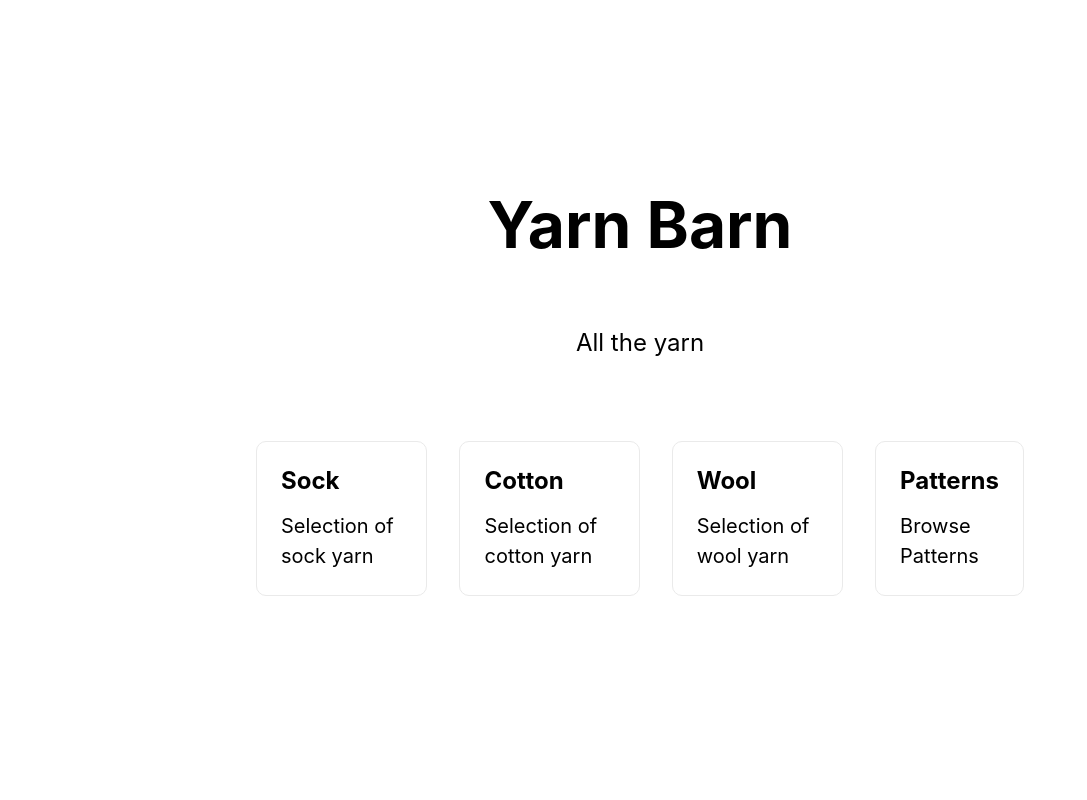
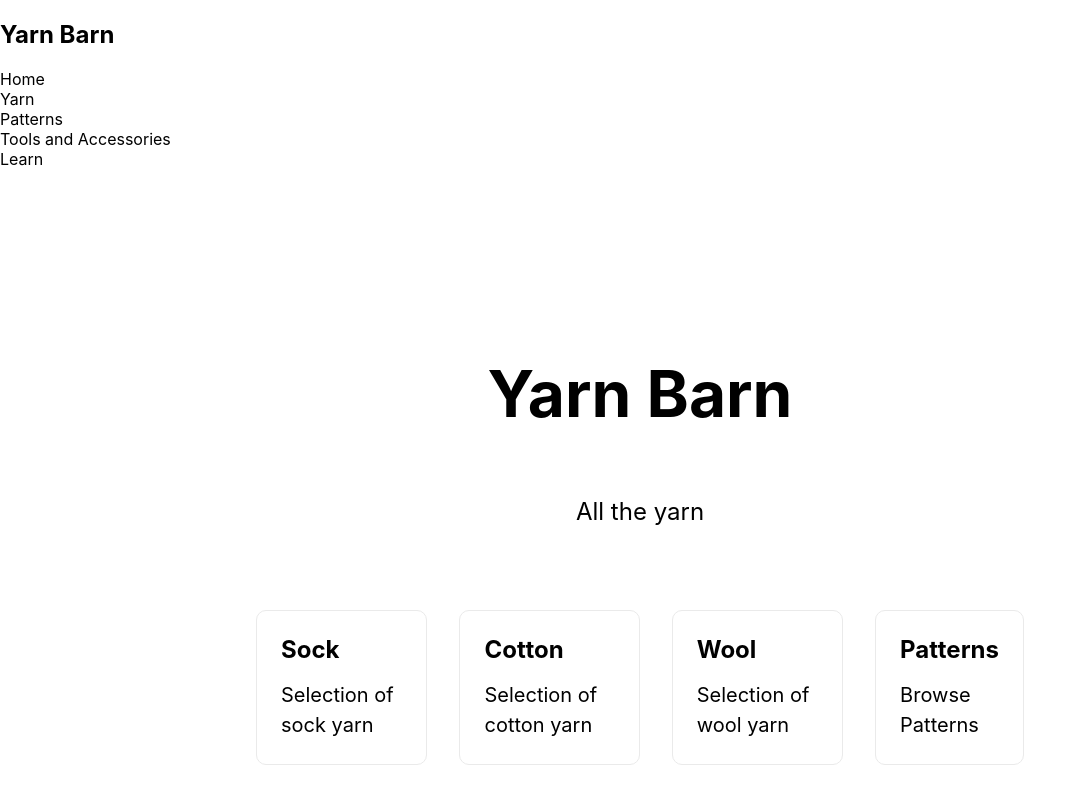
Before and after one commit to mander-pander/yarn-barn, a Next.js app: page / in a window 1280 px wide. Shown: the top 800 px of the page, without its empty margins (0-1087 px from the left). Built offline with nearby package versions, Linux system fonts and the light colour scheme.

Commit message:
added Layout

```diff
--- a/pages/_app.tsx
+++ b/pages/_app.tsx
@@ -1,8 +1,11 @@
 import '../styles/globals.css'
 import type { AppProps } from 'next/app'
+import Layout from '../components/Layout';
 
-function MyApp({ Component, pageProps }: AppProps) {
-  return <Component {...pageProps} />
+export default function MyApp({ Component, pageProps }: AppProps) {
+  return (
+    <Layout>
+      <Component {...pageProps} />
+    </Layout>
+  )
 }
-
-export default MyApp
```
